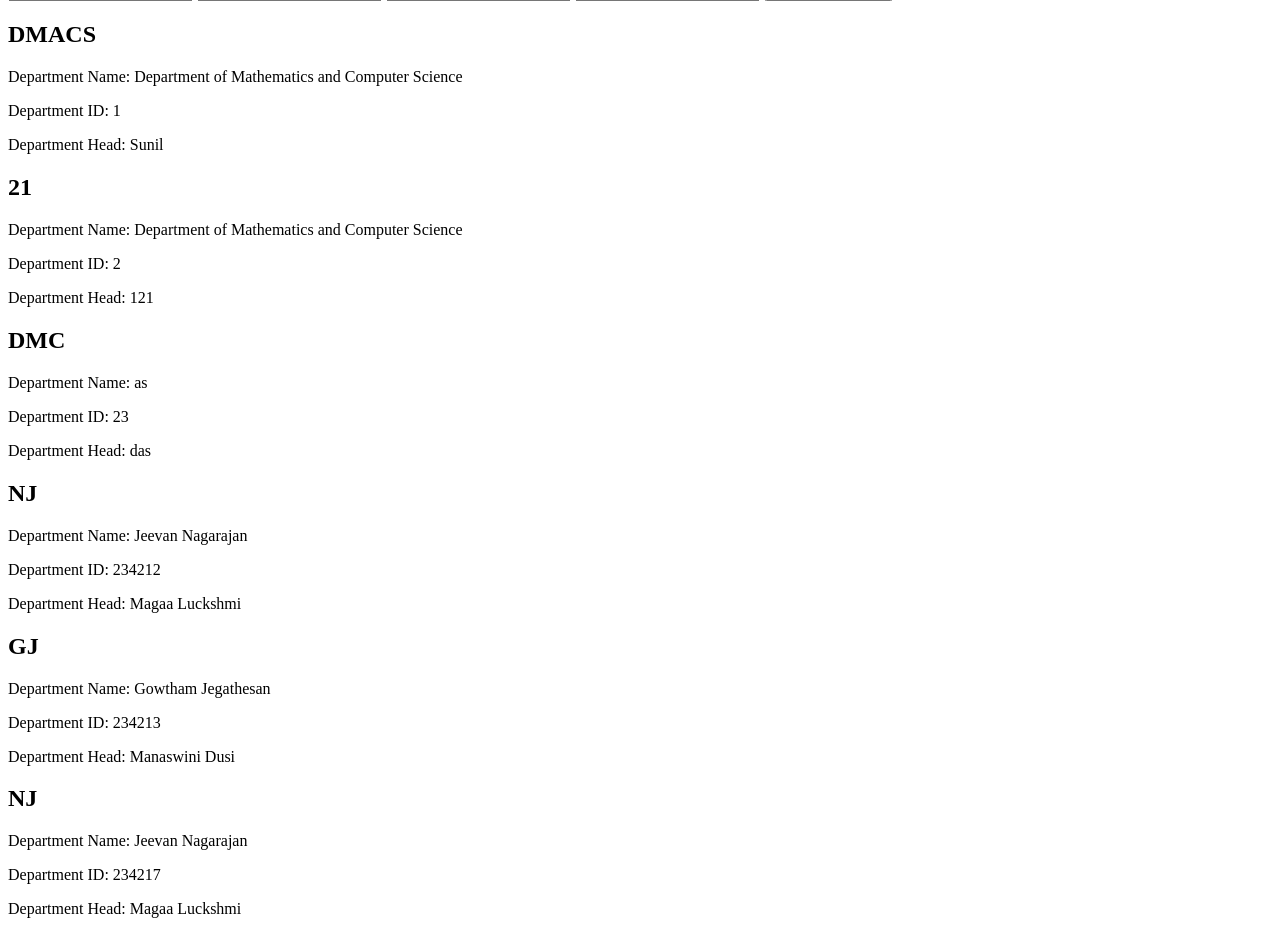
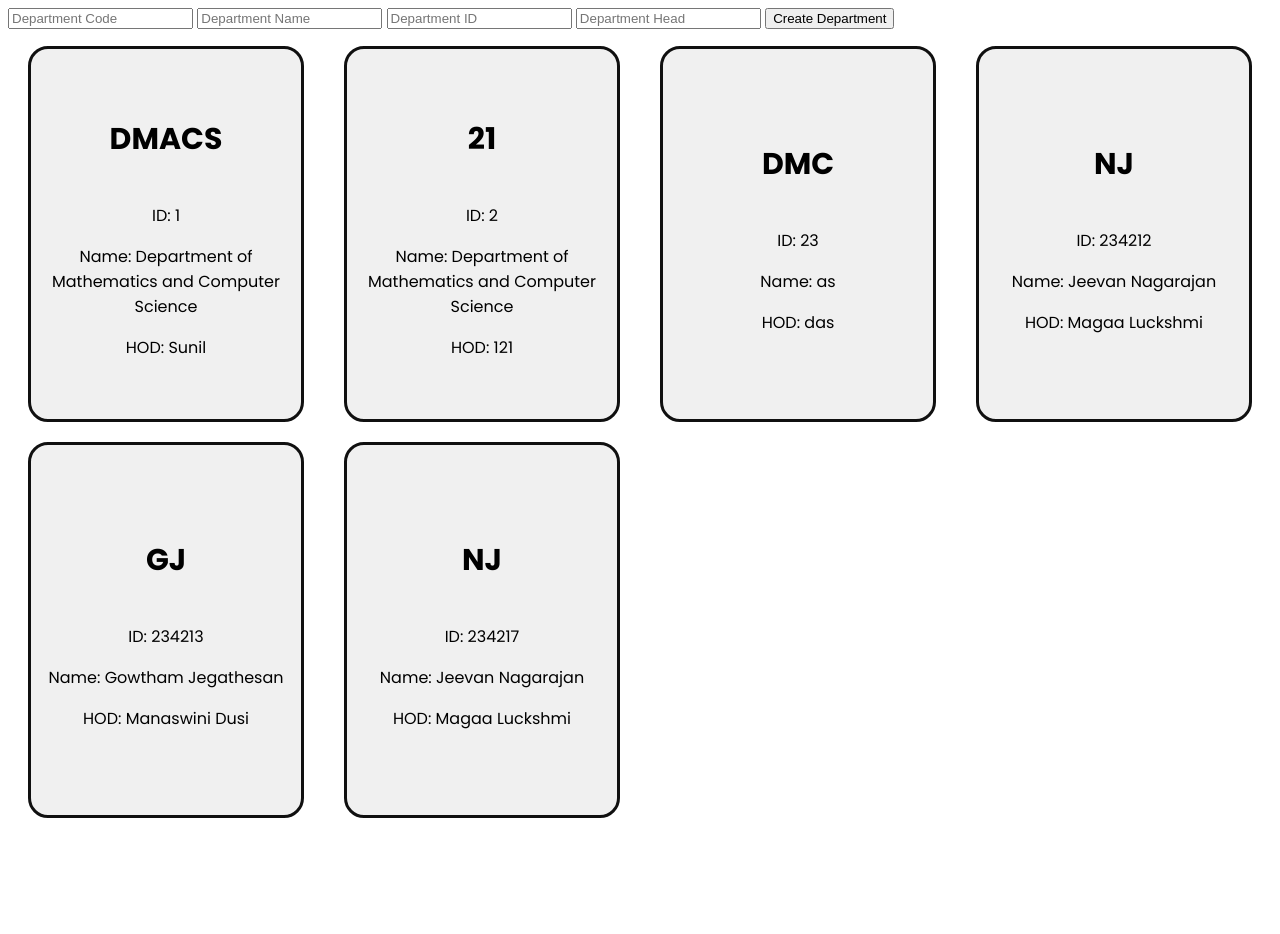
Before and after one commit to nj2216/department-intern, a Django app: page / in a window 1280 px wide. Shown: the part 154-1088 px from the top of the page. After the commit the page ends 972 px from the top, so only its background shows below. Run offline with Django 5.2, Linux system fonts and the light colour scheme; data comes from the database, SQL or seed files in the repository; both versions use the stored data as it was after the commit.

Commit message:
gowthie made a frontend - so cute laaaa
cards for dept

```diff
--- /dev/null
+++ b/dept/dashboard/static/dashboard/style.css
@@ -0,0 +1,39 @@
+@import url('https://fonts.googleapis.com/css2?family=Poppins:ital,wght@0,100;0,200;0,300;0,400;0,500;0,600;0,700;0,800;0,900;1,100;1,200;1,300;1,400;1,500;1,600;1,700;1,800;1,900&display=swap');
+
+body{
+    font-family: "Poppins", sans-serif;
+}
+.container {
+    display: grid;
+    grid-template-columns: repeat(auto-fit, minmax(300px, 1fr));
+    row-gap: 20px;
+    justify-content: center;
+}
+
+.card{
+    display: flex;
+    place-self: center;
+    flex-direction: column;
+    align-items: center;
+    justify-content: center;
+    padding: 10px;
+    width: 250px;
+    height: 350px;
+    border-radius: 20px;
+    border: #101010 3px solid;
+    background-color: #f0f0f0;
+    cursor: pointer;
+}
+.card:hover{
+    background-color: #202020;
+    color: white;
+    transition: 0.2s ease-in;
+}
+.dept-head{
+    font-size: 20px;
+    font-weight: 600;
+}
+
+.card-content{
+    text-align: center;
+}
--- a/dept/dashboard/templates/dashboard/index.html
+++ b/dept/dashboard/templates/dashboard/index.html
@@ -1,4 +1,6 @@
+{% load static %}
 <html>
+    <link rel="stylesheet" href="{% static 'dashboard/style.css' %}">
     <body>
         <h1>Dashboard</h1>
         <p>Welcome to the dashboard!</p>
@@ -11,13 +13,24 @@
             <input type="text" name="dept_head" placeholder="Department Head" required>
             <button type="submit">Create Department</button>
             </form>
+
         {% if depts %}
+        <div class="container">
+
             {% for dep in depts %}
-                <h2>{{ dep.dept_code }}</h2>
-                <p>Department Name: {{ dep.dept_name }}</p>
-                <p>Department ID: {{ dep.dept_id }}</p>
-                <p>Department Head: {{ dep.dept_head }}</p>
+            <div class="card">
+                <div class="dept-head">
+                    <h2>{{ dep.dept_code }}</h2>
+                </div>
+                <div class="card-content">
+                    <p>ID: {{ dep.dept_id }}</p>
+                    <p>Name: {{ dep.dept_name }}</p>
+
+                    <p>HOD: {{ dep.dept_head }}</p>
+                </div>
+            </div>
             {% endfor %}
+        </div>
         {% else %}
             <p>No departments found.</p>
         {% endif %}
```
Also changed, not shown: dept/our_models.sqlite3.
